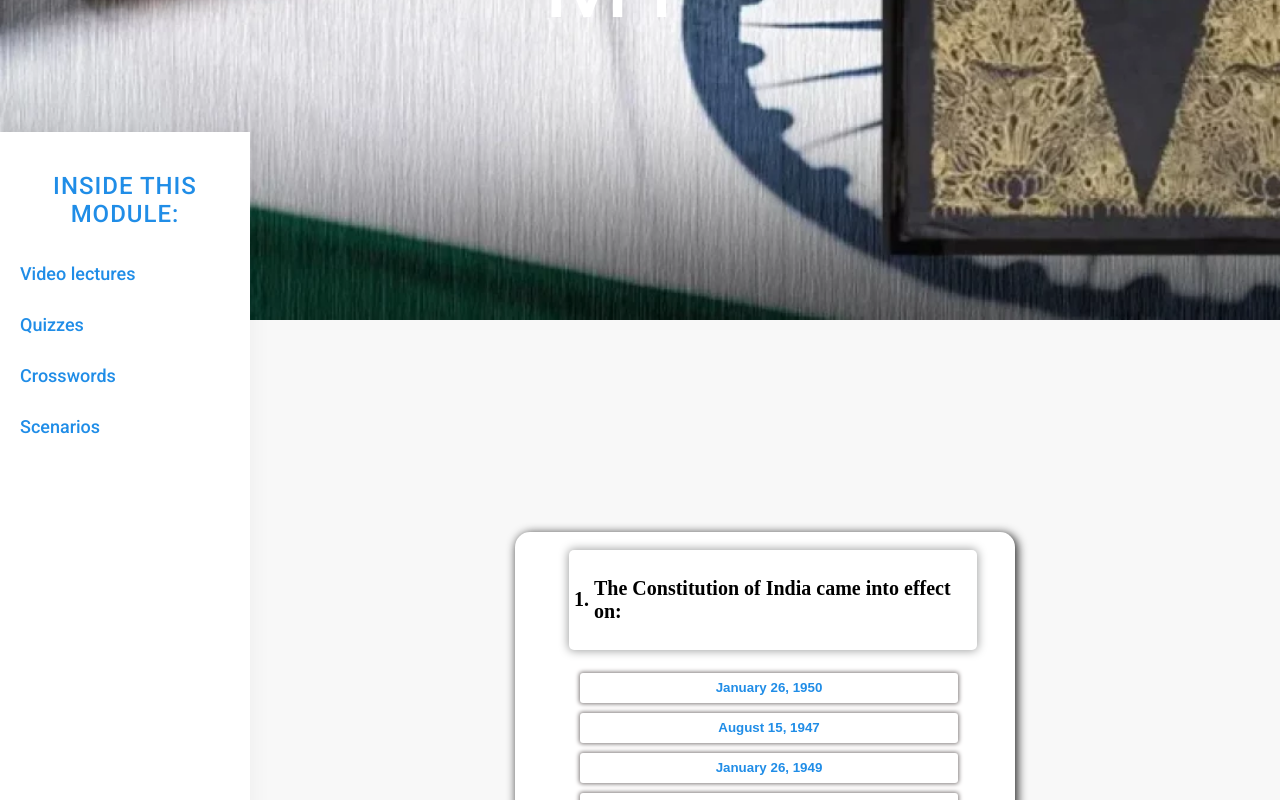
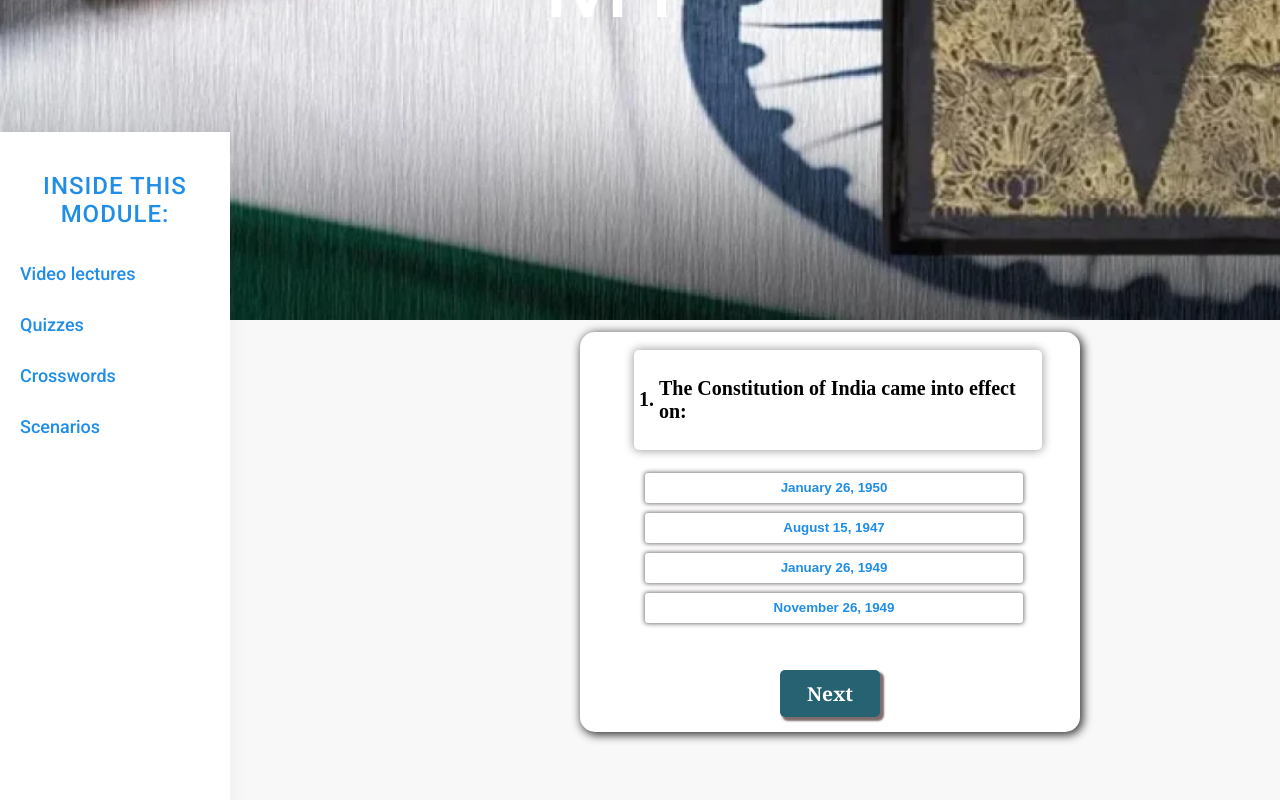
Before and after one commit to nitesh815/ApkaSamvidhan, a React (Create React App) app: page /quizpage in a window 1280 px wide. Shown: the part 480-1280 px from the top of the page. Built offline with nearby package versions, Linux system fonts and the light colour scheme.

Commit message:
sidebar and margin adjust

```diff
--- a/src/components/games/Scenerios.jsx
+++ b/src/components/games/Scenerios.jsx
@@ -13,7 +13,7 @@ const Scenarios = () => {
 
                 <div class="flex">
                     <Sidebar />
-                    <div class="container">
+                    <div class="container5">
                         <>
                             <div >
                                 <BlogCard scenarios={dummyScenarios} />
--- a/src/components/module/Module.jsx
+++ b/src/components/module/Module.jsx
@@ -13,7 +13,7 @@ const Module = () => {
 
       <div class="flex">
         <Sidebar />
-        <div className='container'>
+        <div className='container3 margin5'>
 
           <>
           <Mabout/>
--- a/src/components/module/Quizpage.jsx
+++ b/src/components/module/Quizpage.jsx
@@ -13,7 +13,7 @@ const Quizpage = () => {
 
         <div class="flex">
       <Sidebar/>
-        <div className='container'>
+        <div className='container5'>
         <>
         <div className="container1">
         <Quiz/>
--- a/src/components/module/Sidebar.css
+++ b/src/components/module/Sidebar.css
@@ -3,7 +3,8 @@
 } */
 .sidebar {
     height: 100vh;
-    width: 250px;
+    width: 230px;
+    min-width: 230px;
     position:relative;
     top: 0;
     left: 0;
--- a/src/components/module/modulee.css
+++ b/src/components/module/modulee.css
@@ -42,6 +42,12 @@
     margin-top: 10px;
     transition: 0.5s;
   }
+  .container5{
+    display: flex;
+    justify-content: center;
+    align-items: center;
+
+  }
   .modulee .items:hover {
     background-color: #208de7;
     color: #fff;
--- a/src/components/module/quiz.css
+++ b/src/components/module/quiz.css
@@ -13,10 +13,16 @@ body {
   padding: 0;
   /* box-sizing: border-box; */
 }
+.container5 {
+  margin-left: 350px;
+  display: flex;
+  justify-content: center;
+  align-items: center;
 
+}
 .container1 {
-  display: flex;
-  flex-direction: column;
+  /* display: flex; */
+  /* flex-direction: column; */
   min-height: 400px;
   width: 500px;
   background-color: white;
--- a/src/components/module/video.jsx
+++ b/src/components/module/video.jsx
@@ -10,7 +10,7 @@ const Video = () => {
 
             <div class="flex">
                 <Sidebar />
-                <div className='container scrol'>
+                <div className='container scrol ' style={{margin:"20px"}}>
                     <>
                         <div className="video">
                             <h2 style={{marginBottom:"10px"}}>
```
